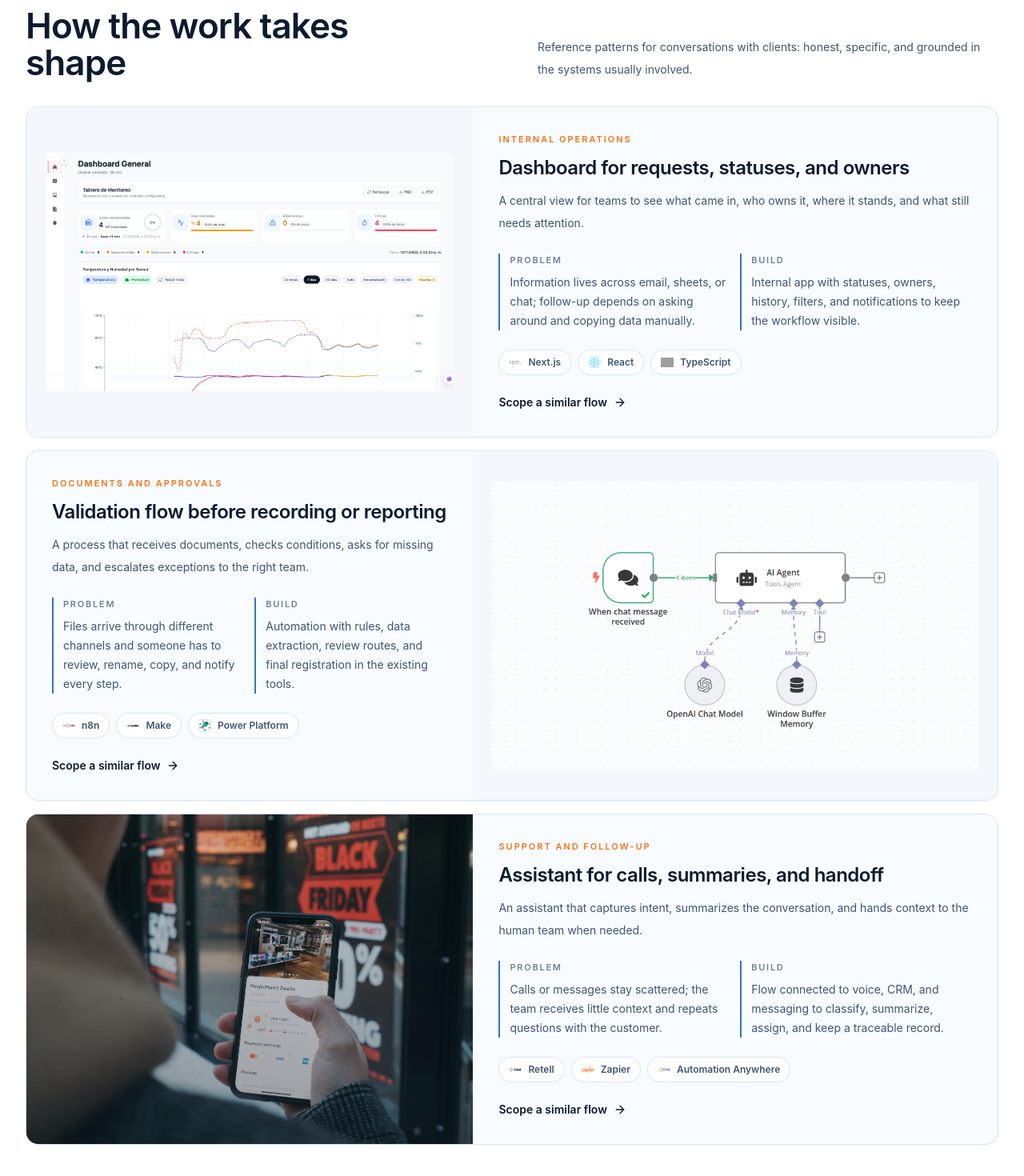
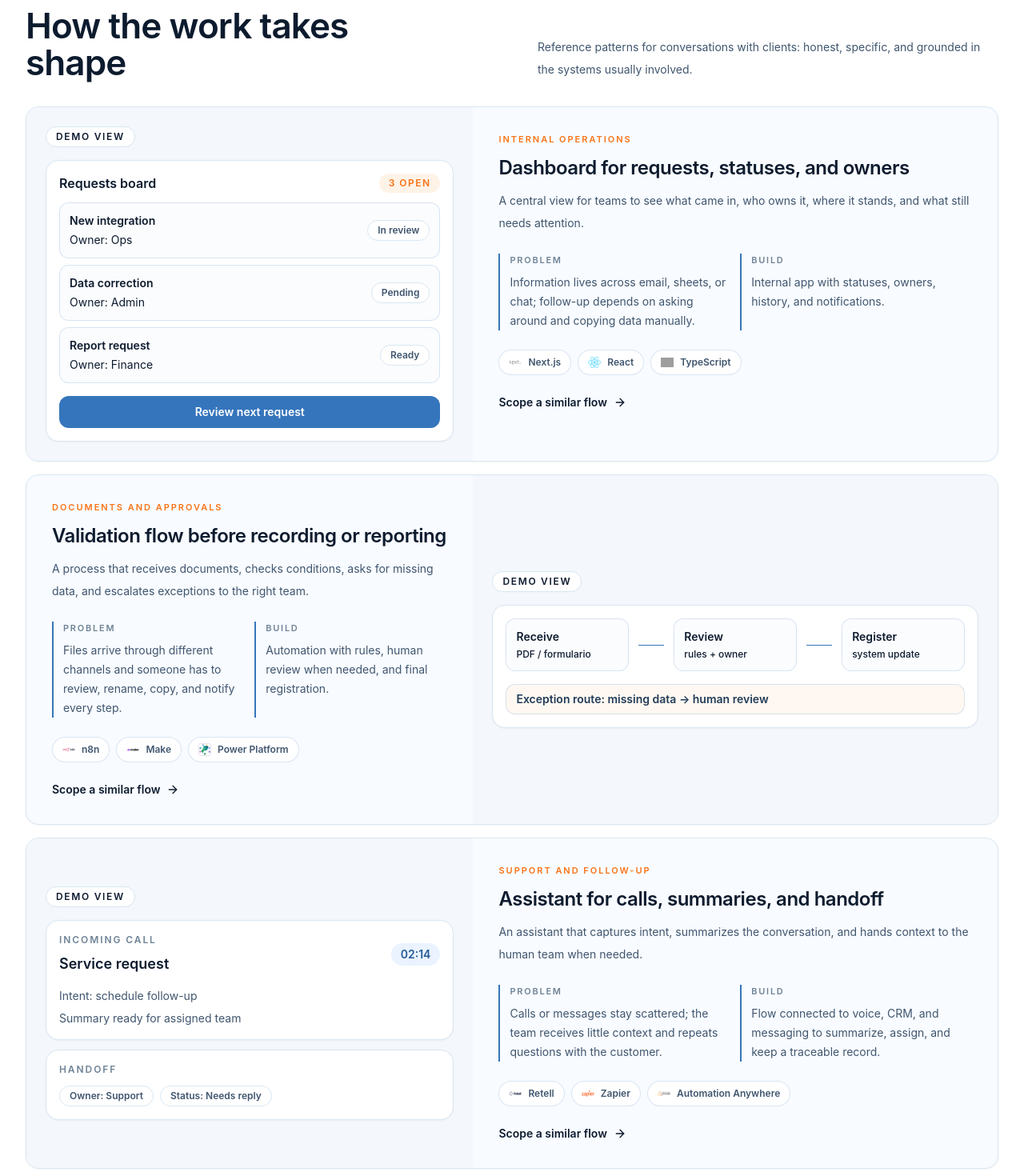
Before and after one commit to jcborissova/automiq, a Next.js app: page /en in a window 1280 px wide. Shown: the part 1560-3030 px from the top of the page at 80% size. Built offline with nearby package versions, Linux system fonts and the light colour scheme; grey boxes are pictures that could not be loaded.

Commit message:
Replace use case screenshots with demo visuals

```diff
--- a/src/app/sections/Examples.tsx
+++ b/src/app/sections/Examples.tsx
@@ -1,5 +1,6 @@
 import { ArrowRight } from "lucide-react";
 import Image from "next/image";
+import type { ReactNode } from "react";
 import type { Locale } from "../lib/site-content";
 
 type Technology = {
@@ -15,8 +16,7 @@ type UseCase = {
   problem: string;
   buildLabel: string;
   build: string;
-  image: string;
-  visual: "screenshot" | "photo";
+  visual: "requests" | "documents" | "handoff";
   technologies: Technology[];
 };
 
@@ -32,9 +32,8 @@ const useCases: Record<Locale, UseCase[]> = {
         "La información vive en correos, hojas o chats; el seguimiento depende de preguntar y copiar datos manualmente.",
       buildLabel: "Construcción",
       build:
-        "Aplicación interna con estados, responsables, historial, filtros y notificaciones para mantener el flujo visible.",
-      image: "/assets/services/web.png",
-      visual: "screenshot",
+        "Aplicación interna con estados, responsables, historial y notificaciones.",
+      visual: "requests",
       technologies: [
         { name: "Next.js", logo: "/assets/techs/nextjs.png" },
         { name: "React", logo: "/assets/techs/react.png" },
@@ -51,9 +50,8 @@ const useCases: Record<Locale, UseCase[]> = {
         "Los archivos llegan por distintos canales y alguien debe revisar, renombrar, copiar y avisar cada paso.",
       buildLabel: "Construcción",
       build:
-        "Automatización con reglas, lectura de datos, rutas de revisión y registro final en las herramientas existentes.",
-      image: "/assets/services/auto.png",
-      visual: "screenshot",
+        "Automatización con reglas, revisión humana cuando aplica y registro final.",
+      visual: "documents",
       technologies: [
         { name: "n8n", logo: "/assets/techs/n8n.png" },
         { name: "Make", logo: "/assets/techs/make.png" },
@@ -70,9 +68,8 @@ const useCases: Record<Locale, UseCase[]> = {
         "Las llamadas o mensajes quedan dispersos; el equipo recibe poco contexto y repite preguntas al cliente.",
       buildLabel: "Construcción",
       build:
-        "Flujo conectado a voz, CRM y mensajería para clasificar, resumir, asignar y dejar trazabilidad.",
-      image: "/assets/cases/Case2.png",
-      visual: "photo",
+        "Flujo conectado a voz, CRM y mensajería para resumir, asignar y dejar trazabilidad.",
+      visual: "handoff",
       technologies: [
         { name: "Retell", logo: "/assets/techs/retell.png" },
         { name: "Zapier", logo: "/assets/techs/zapier.png" },
@@ -91,9 +88,8 @@ const useCases: Record<Locale, UseCase[]> = {
         "Information lives across email, sheets, or chat; follow-up depends on asking around and copying data manually.",
       buildLabel: "Build",
       build:
-        "Internal app with statuses, owners, history, filters, and notifications to keep the workflow visible.",
-      image: "/assets/services/web.png",
-      visual: "screenshot",
+        "Internal app with statuses, owners, history, and notifications.",
+      visual: "requests",
       technologies: [
         { name: "Next.js", logo: "/assets/techs/nextjs.png" },
         { name: "React", logo: "/assets/techs/react.png" },
@@ -110,9 +106,8 @@ const useCases: Record<Locale, UseCase[]> = {
         "Files arrive through different channels and someone has to review, rename, copy, and notify every step.",
       buildLabel: "Build",
       build:
-        "Automation with rules, data extraction, review routes, and final registration in the existing tools.",
-      image: "/assets/services/auto.png",
-      visual: "screenshot",
+        "Automation with rules, human review when needed, and final registration.",
+      visual: "documents",
       technologies: [
         { name: "n8n", logo: "/assets/techs/n8n.png" },
         { name: "Make", logo: "/assets/techs/make.png" },
@@ -129,9 +124,8 @@ const useCases: Record<Locale, UseCase[]> = {
         "Calls or messages stay scattered; the team receives little context and repeats questions with the customer.",
       buildLabel: "Build",
       build:
-        "Flow connected to voice, CRM, and messaging to classify, summarize, assign, and keep a traceable record.",
-      image: "/assets/cases/Case2.png",
-      visual: "photo",
+        "Flow connected to voice, CRM, and messaging to summarize, assign, and keep a traceable record.",
+      visual: "handoff",
       technologies: [
         { name: "Retell", logo: "/assets/techs/retell.png" },
         { name: "Zapier", logo: "/assets/techs/zapier.png" },
@@ -140,6 +134,131 @@ const useCases: Record<Locale, UseCase[]> = {
     },
   ],
 };
+
+function DemoVisual({ type, isEnglish }: { type: UseCase["visual"]; isEnglish: boolean }) {
+  if (type === "documents") {
+    return (
+      <div className="flex h-full min-h-[300px] flex-col justify-center bg-[#f4f7fb] p-5 sm:p-6">
+        <DemoLabel>{isEnglish ? "Demo view" : "Vista de demostración"}</DemoLabel>
+        <div className="mt-4 rounded-lg border border-[var(--border)] bg-white p-4 shadow-[var(--shadow-xs)]">
+          <div className="grid gap-3 sm:grid-cols-[1fr_auto_1fr_auto_1fr] sm:items-center">
+            <FlowStep title={isEnglish ? "Receive" : "Recibir"} detail="PDF / formulario" />
+            <FlowArrow />
+            <FlowStep title={isEnglish ? "Review" : "Revisar"} detail={isEnglish ? "rules + owner" : "reglas + responsable"} />
+            <FlowArrow />
+            <FlowStep title={isEnglish ? "Register" : "Registrar"} detail={isEnglish ? "system update" : "actualizar sistema"} />
+          </div>
+          <div className="mt-4 rounded-md border border-[var(--border-subtle)] bg-[#fff8f2] px-3 py-2 text-sm font-semibold text-[var(--ink-800)]">
+            {isEnglish ? "Exception route: missing data -> human review" : "Ruta de excepción: datos faltantes -> revisión humana"}
+          </div>
+        </div>
+      </div>
+    );
+  }
+
+  if (type === "handoff") {
+    return (
+      <div className="flex h-full min-h-[300px] flex-col justify-center bg-[#f4f7fb] p-5 sm:p-6">
+        <DemoLabel>{isEnglish ? "Demo view" : "Vista de demostración"}</DemoLabel>
+        <div className="mt-4 grid gap-3">
+          <div className="rounded-lg border border-[var(--border)] bg-white p-4 shadow-[var(--shadow-xs)]">
+            <div className="flex items-center justify-between gap-3">
+              <div>
+                <p className="text-xs font-semibold uppercase tracking-[0.16em] text-[var(--ink-500)]">
+                  {isEnglish ? "Incoming call" : "Llamada entrante"}
+                </p>
+                <p className="mt-2 text-lg font-semibold text-[var(--ink-950)]">
+                  {isEnglish ? "Service request" : "Solicitud de servicio"}
+                </p>
+              </div>
+              <span className="rounded-full bg-[#eaf3ff] px-3 py-1 text-sm font-semibold text-[var(--accent-text)]">
+                02:14
+              </span>
+            </div>
+            <div className="mt-4 grid gap-2 text-sm text-[var(--ink-700)]">
+              <p>{isEnglish ? "Intent: schedule follow-up" : "Intención: agendar seguimiento"}</p>
+              <p>{isEnglish ? "Summary ready for assigned team" : "Resumen listo para el equipo asignado"}</p>
+            </div>
+          </div>
+          <div className="rounded-lg border border-[var(--border)] bg-white p-4 shadow-[var(--shadow-xs)]">
+            <p className="text-xs font-semibold uppercase tracking-[0.16em] text-[var(--ink-500)]">
+              Handoff
+            </p>
+            <div className="mt-3 flex flex-wrap gap-2">
+              <StatusPill>{isEnglish ? "Owner: Support" : "Responsable: Soporte"}</StatusPill>
+              <StatusPill>{isEnglish ? "Status: Needs reply" : "Estado: requiere respuesta"}</StatusPill>
+            </div>
+          </div>
+        </div>
+      </div>
+    );
+  }
+
+  return (
+    <div className="flex h-full min-h-[300px] flex-col justify-center bg-[#f4f7fb] p-5 sm:p-6">
+      <DemoLabel>{isEnglish ? "Demo view" : "Vista de demostración"}</DemoLabel>
+      <div className="mt-4 rounded-lg border border-[var(--border)] bg-white p-4 shadow-[var(--shadow-xs)]">
+        <div className="mb-3 flex items-center justify-between gap-3">
+          <p className="text-base font-semibold text-[var(--ink-950)]">
+            {isEnglish ? "Requests board" : "Tablero de solicitudes"}
+          </p>
+          <span className="rounded-full bg-[#fff3e8] px-3 py-1 text-xs font-semibold uppercase tracking-[0.12em] text-[var(--support)]">
+            {isEnglish ? "3 open" : "3 abiertas"}
+          </span>
+        </div>
+        <div className="grid gap-2">
+          <RequestRow title={isEnglish ? "New integration" : "Nueva integración"} owner={isEnglish ? "Owner: Ops" : "Resp.: Operaciones"} status={isEnglish ? "In review" : "En revisión"} />
+          <RequestRow title={isEnglish ? "Data correction" : "Corrección de datos"} owner={isEnglish ? "Owner: Admin" : "Resp.: Admin"} status={isEnglish ? "Pending" : "Pendiente"} />
+          <RequestRow title={isEnglish ? "Report request" : "Solicitud de reporte"} owner={isEnglish ? "Owner: Finance" : "Resp.: Finanzas"} status={isEnglish ? "Ready" : "Lista"} />
+        </div>
+        <button className="mt-4 w-full rounded-md bg-[var(--accent)] px-4 py-2.5 text-sm font-semibold text-white">
+          {isEnglish ? "Review next request" : "Revisar próxima solicitud"}
+        </button>
+      </div>
+    </div>
+  );
+}
+
+function DemoLabel({ children }: { children: ReactNode }) {
+  return (
+    <span className="w-fit rounded-full border border-[var(--border)] bg-white px-3 py-1 text-xs font-semibold uppercase tracking-[0.14em] text-[var(--ink-600)]">
+      {children}
+    </span>
+  );
+}
+
+function RequestRow({ title, owner, status }: { title: string; owner: string; status: string }) {
+  return (
+    <div className="grid gap-2 rounded-md border border-[var(--border-subtle)] bg-[#fbfcfe] p-3 text-sm sm:grid-cols-[1fr_auto] sm:items-center">
+      <div>
+        <p className="font-semibold text-[var(--ink-950)]">{title}</p>
+        <p className="mt-1 text-[var(--ink-600)]">{owner}</p>
+      </div>
+      <StatusPill>{status}</StatusPill>
+    </div>
+  );
+}
+
+function StatusPill({ children }: { children: ReactNode }) {
+  return (
+    <span className="w-fit rounded-full border border-[var(--border)] bg-white px-3 py-1 text-xs font-semibold text-[var(--ink-700)]">
+      {children}
+    </span>
+  );
+}
+
+function FlowStep({ title, detail }: { title: string; detail: string }) {
+  return (
+    <div className="rounded-md border border-[var(--border-subtle)] bg-[#fbfcfe] p-3">
+      <p className="text-sm font-semibold text-[var(--ink-950)]">{title}</p>
+      <p className="mt-1 text-xs font-medium text-[var(--ink-600)]">{detail}</p>
+    </div>
+  );
+}
+
+function FlowArrow() {
+  return <div className="hidden h-px w-8 bg-[var(--accent)] sm:block" aria-hidden="true" />;
+}
 
 export default function Examples({ locale }: { locale: Locale }) {
   const isEnglish = locale === "en";
@@ -175,24 +294,9 @@ export default function Examples({ locale }: { locale: Locale }) {
                 className="grid overflow-hidden rounded-lg border border-[var(--border)] bg-[var(--background)] shadow-[var(--shadow-xs)] lg:grid-cols-[0.92fr_1.08fr]"
               >
                 <div
-                  className={`${index % 2 === 1 ? "lg:order-2" : ""} relative min-h-[260px] border-b border-[var(--border)] ${
-                    item.visual === "screenshot" ? "bg-[#f4f7fb]" : "bg-[var(--ink-950)]"
-                  } lg:min-h-full lg:border-b-0`}
+                  className={`${index % 2 === 1 ? "lg:order-2" : ""} border-b border-[var(--border)] lg:border-b-0`}
                 >
-                  <Image
-                    src={item.image}
-                    alt=""
-                    fill
-                    sizes="(max-width: 1024px) 100vw, 44vw"
-                    className={
-                      item.visual === "screenshot"
-                        ? "object-contain p-4 sm:p-6"
-                        : "object-cover opacity-92"
-                    }
-                  />
-                  {item.visual === "photo" && (
-                    <div className="absolute inset-0 bg-[linear-gradient(180deg,rgba(13,27,46,0.02),rgba(13,27,46,0.3))]" />
-                  )}
+                  <DemoVisual type={item.visual} isEnglish={isEnglish} />
                 </div>
 
                 <div className="p-5 sm:p-6 lg:p-8">
```
